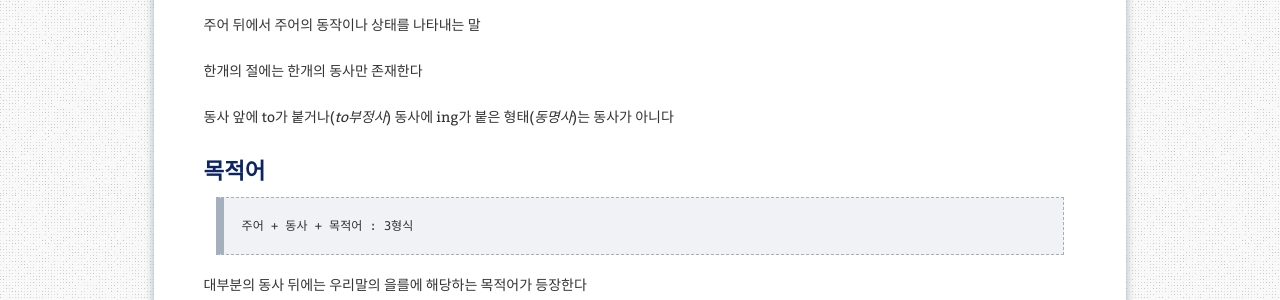
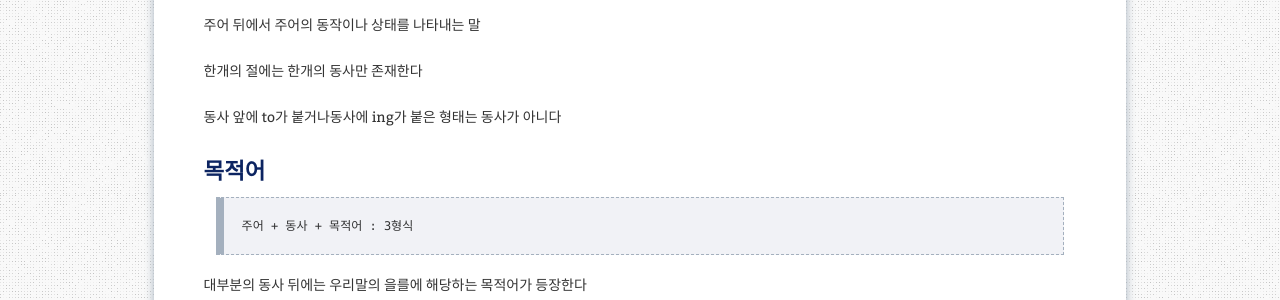
Before and after one commit to aristohyun/aristohyun.github.io, a Jekyll site: the page built from _posts/2021-12-31-TOEIC.md, in a window 1280 px wide and 1400 px high, scrolled down 2052 px. Shown: the part 153-453 px from the top of the window. Built offline with Jekyll 4.4.1, drawn with Linux system fonts in a browser that asks for light colours; comment, search, counter and statistics services are not loaded; some of the changed text lies outside the part shown.

Commit message:
Update 2021-12-31-TOEIC.md

```diff
--- a/_posts/2021-12-31-TOEIC.md
+++ b/_posts/2021-12-31-TOEIC.md
@@ -32,7 +32,7 @@ redirect_from:
 
 한개의 절에는 한개의 동사만 존재한다
 
-동사 앞에 to가 붙거나(_to부정사_) 동사에 ing가 붙은 형태(_동명사_)는 동사가 아니다
+동사 앞에 to가 붙거나동사에 ing가 붙은 형태는 동사가 아니다
 
 ### 목적어
 
@@ -81,9 +81,49 @@ redirect_from:
 
 > 단수명사에는 a/an을 복수명사에는 -(e)s를 반드시 표기해야함
 
-| price | estimate | opening | product |
-| permit | refund | location | order |
-| discount | result | increase | plan |
+<div class="multi-stage">
+  <div class="stage" markdown=1>
+  - price
+  - estimate
+  - opening
+  - product
+  </div>
+  <div class="stage" markdown=1>
+  - permit
+  - refund
+  - location
+  - order
+  </div>
+  <div class="stage" markdown=1>
+  - discount
+  - result
+  - increase
+  - plan
+  </div>
+</div>
+
+
+<div class="multi-stage" markdown=1>
+  <div class="stage" >
+- price
+- estimate
+- opening
+- product
+  </div>
+  <div class="stage">
+- permit
+- refund
+- location
+- order
+  </div>
+  <div class="stage">
+- discount
+- result
+- increase
+- plan
+  </div>
+</div>
+
 
 <details>
   <summary>사람 명사는 가산 명사</summary>
```
